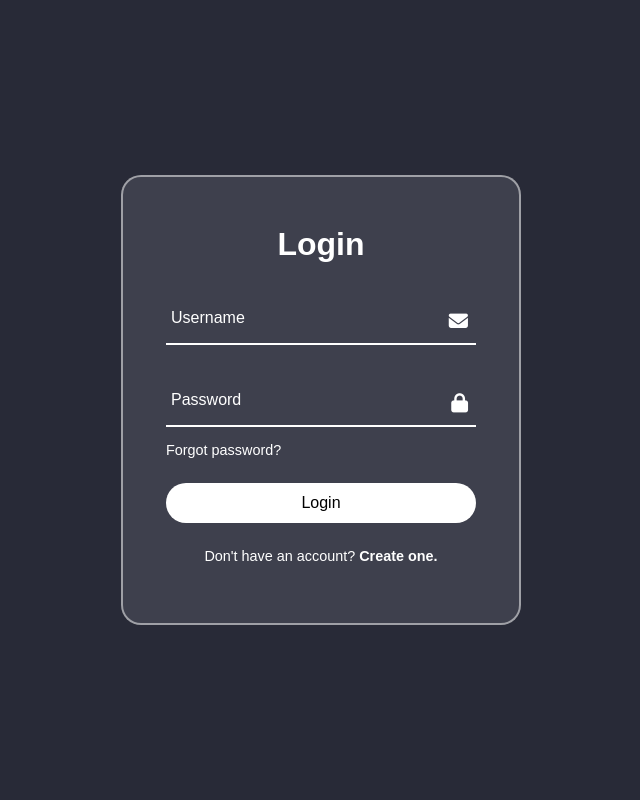
After one commit to log1011z/display, a Flask app: template templates/login.html in a window 1280 px wide. The commit adds this page. Shown: the whole page, without its empty margins (319-959 px from the left). Run offline with Flask 3, Linux system fonts and the light colour scheme; the template is opened without the code that fills it, so the values that code supplies are empty.

Commit message:
fundament

```diff
--- a/app.py
+++ b/app.py
@@ -1,6 +1,9 @@
-from flask import Flask, render_template, request, jsonify
+from Demos.win32ts_logoff_disconnected import username
+from flask import Flask, render_template, request, jsonify,session
 from flask_sqlalchemy import SQLAlchemy
 from flask_cors import CORS
+import requests
+from scipy.spatial.distance import cityblock
 from sqlalchemy import text,func
 
 app = Flask(__name__)
@@ -12,7 +15,7 @@ PASSWORD = '110110'
 DATABASE = 'display'
 app.config['SQLALCHEMY_DATABASE_URI'] = f'mysql+pymysql://{USERNAME}:{PASSWORD}@{HOSTNAME}:{PORT}/{DATABASE}?charset=utf8mb4'
 db= SQLAlchemy(app)
-
+app.secret_key = '6ragonPa5ace1n'
 
 
 
@@ -39,17 +42,40 @@ class crop(db.Model):
 class user(db.Model):
     __tablename__ = 'user'
     uid = db.Column(db.Integer, primary_key=True)
-    uname = db.Column(db.String(20), nullable=False)
-    upwd = db.Column(db.String(20), nullable=False)
-    utype = db.Column(db.String(10), nullable=False)
+    username = db.Column(db.String(20), nullable=False)
+    password = db.Column(db.String(20), nullable=False)
+    anth = db.Column(db.Integer, nullable=False)
 @app.route('/')
-def hello_world():  # put application's code here
-    return 'Hello World!'
-
+def index():  # put application's code here
+    return render_template('login.html')
+@app.errorhandler(404)
+def page_not_found(error):
+    return render_template('error-404.html'), 404
 @app.route('/login', methods=['POST'])
 def login():
-
-
+    res = request.get_json()
+    username = res.get('username')
+    password = res.get('password')
+    print(username, password)
+    with app.app_context():
+        with db.engine.connect() as conn:
+            user_info = db.session.query(user).filter(user.username == username, user.password == password).first()
+            db.session.close()
+        if user_info:
+            session['logged_in'] = True
+            session['username'] = username
+            session['uid'] = user_info.uid
+            session['role'] = user_info.anth
+            return jsonify({'status': 'success', 'message': '登录成功!',
+                            'uid': user_info.uid, 'utype': user_info.anth})
+        return jsonify({'status': 'error', 'message': '登录失败.'})
+@app.route('/logout', methods=['POST'])
+def logout():
+    session.pop('logged_in', None)
+    session.pop('username', None)
+    session.pop('uid', None)
+    session.pop('role', None)
+    return jsonify({'status': 'success', 'message': '登出成功.'})
 @app.route('/get_weather', methods=['GET'])
 def get_weather():
     with app.app_context():
@@ -80,5 +106,17 @@ def get_crop():
             'output': [i.output for i in r],
             'price': [i.price for i in r],
     })
+@app.route('/get_temp', methods=[ 'GET'])
+def get_temp():
+    url = "https://weather.cma.cn/api/now/54662"
+    ua = {
+        'User-Agent': 'Mozilla/5.0 (Windows NT 10.0; Win64; x64) AppleWebKit/537.36 (KHTML, like Gecko) Chrome/138.0.0.0 Safari/537.36 Edg/138.0.0.0',
+        'Referer': 'https://weather.cma.cn/',
+        'Accept': 'text/html,application/xhtml+xml,application/xml;q=0.9,image/webp,*/*;q=0.8'
+    }
+    response = requests.get(url=url, headers=ua)
+    response.encoding = 'utf-8'
+    data = response.json()
+    return jsonify(data)
 if __name__ == '__main__':
     app.run()
--- a/templates/index.html
+++ b/templates/index.html
@@ -5,6 +5,11 @@
     <title>Title</title>
 </head>
 <body>
+<form action="{{ url_for('login')}}" method="post">
+    <input name="username" type="text" placeholder="请输入用户名">
+    <input name="password" type="password" placeholder="请输入密码">
+    <input type="submit">提交
+</form>
 
 </body>
 </html>
--- /dev/null
+++ b/templates/login.html
@@ -0,0 +1,243 @@
+<style>
+    * {
+        font-family: "Poppins", sans-serif;
+        margin: 0;
+        padding: 0;
+        box-sizing: border-box;
+    }
+
+    body {
+        min-height: 100vh;
+        display: flex;
+        align-items: center;
+        justify-content: center;
+        background: #282a37;
+        background-size: cover;
+        background-position: center;
+    }
+
+    .wrapper {
+        position: relative;
+        width: 400px;
+        height: 450px;
+        background: #3e404d;
+        border: 2px solid rgba(255, 255, 255, 0.5);
+        border-radius: 20px;
+        display: flex;
+        align-items: center;
+        justify-content: center;
+        backdrop-filter: blur(15px);
+    }
+
+    .wrapper:hover {
+        box-shadow: 0 0 40px rgba(255, 255, 255, 0.5);
+        background: #46474e;
+    }
+
+    .wrapper h1 {
+        font-size: 2em;
+        color: #fff;
+        text-align: center;
+    }
+
+    .wrapper .input-box {
+        position: relative;
+        width: 310px;
+        margin: 30px 0;
+        border-bottom: 2px solid #fff;
+    }
+
+    .wrapper .input-box input {
+        width: 100%;
+        height: 50px;
+        background: transparent;
+        outline: none;
+        border: none;
+        font-size: 1em;
+        color: #fff;
+        padding: 0 40px 0 5px;
+    }
+
+    .wrapper .input-box label {
+        position: absolute;
+        top: 50%;
+        left: 5px;
+        transform: translateY(-50%);
+        font-size: 1em;
+        color: #fff;
+        pointer-events: none;
+        transition: 0.5s;
+    }
+
+    .wrapper .input-box input:focus ~ label,
+    .wrapper .input-box input:valid ~ label {
+        top: -5px;
+    }
+
+    .wrapper .input-box .icon {
+        position: absolute;
+        right: 8px;
+        color: #fff;
+        font-size: 1.2em;
+        line-height: 57px;
+    }
+
+    .wrapper .row {
+        margin: -15px 0 15px;
+        font-size: 0.9em;
+        color: #fff;
+        display: flex;
+        justify-content: space-between;
+    }
+
+    .wrapper .row label {
+        display: flex;
+        align-items: center;
+        gap: 5px;
+    }
+
+    .wrapper .row a {
+        color: #fff;
+        text-decoration: none;
+    }
+
+    .wrapper .options a:hover {
+        text-decoration: underline;
+    }
+
+    .wrapper .btn {
+        width: 100%;
+        height: 40px;
+        background: #fff;
+        outline: none;
+        border: none;
+        border-radius: 40px;
+        cursor: pointer;
+        font-size: 1em;
+        font-weight: 500;
+        color: #000;
+        margin-top: 10px;
+    }
+
+    .btn:hover {
+        background: #ffffea;
+    }
+
+    .wrapper .signup-link {
+        font-size: 0.9em;
+        color: #fff;
+        text-align: center;
+        margin: 25px 0 10px;
+    }
+
+    .wrapper .signup-link a {
+        color: #fff;
+        text-decoration: none;
+        font-weight: 600;
+    }
+
+    .wrapper .signup-link a:hover {
+        text-decoration: underline;
+    }
+
+    @media (max-width: 360px) {
+        .wrapper {
+            width: 100%;
+            height: 100vh;
+            border: none;
+            border-radius: 0px;
+        }
+
+        .wrapper .input-box {
+            width: 290px;
+        }
+
+        #img {
+            z-index: -90;
+        }
+    }
+
+
+</style>
+<link
+        rel="stylesheet"
+        href="https://cdnjs.cloudflare.com/ajax/libs/font-awesome/6.5.1/css/all.min.css"
+/>
+
+<!--css file-->
+<link rel="stylesheet" href="css/a.css"/>
+</head>
+<body>
+
+<div class="wrapper">
+    <form action="{{ url_for('login') }}" method="post">
+        <h1>Login</h1>
+        <div class="input-box">
+            <i class="fas fa-envelope icon"></i>
+            <input id="usernameInput" type="username" name="username" required/>
+            <label>Username</label>
+        </div>
+        <div class="input-box">
+            <i class="fas fa-lock icon"></i>
+            <input id="passwordInput" type="password" name="password" required/>
+            <label>Password</label>
+        </div>
+
+        <div class="row">
+
+
+            <a onclick="forgotman()">Forgot password?</a>
+        </div>
+
+        <button onclick="loginBrungle()" class="btn">Login</button>
+
+        <div class="signup-link">
+            <p>Don't have an account? <a href="#">Create one.</a></p>
+        </div>
+    </form>
+</div>
+</body>
+</html>
+<script>
+    function forgotman() {
+        alert('请联系管理员重置密码');
+    }
+
+    // user passwords and stuff
+
+
+    // Admin
+    const adminUser = "Admin";
+    const adminPass = "Pass"
+
+    function loginBrungle() {
+        event.preventDefault();
+        var password = document.querySelector('#passwordInput').value;
+        var username = document.querySelector('#usernameInput').value;
+
+
+        fetch('{{ url_for('login') }}', {
+            method: 'POST',
+            headers: {
+                'Content-Type': 'application/json'
+            },
+            body: JSON.stringify({'username': username, 'password': password})
+        })
+            .then(response => response.json())
+            .then(data => {
+                alert(data.message);
+                if (data.status === 'success') {
+                    window.location.href = '/get_temp'; // 后端返回跳转地址
+                } else {
+                    // 如果登录失败，清空输入框
+                    document.querySelector('#usernameInput').value = '';
+                    document.querySelector('#passwordInput').value = '';
+                }
+            })
+            .catch(() => {
+                alert('网络错误，请重试');
+            });
+        return false;
+    }
+
+</script>
```
Also changed, not shown: templates/error-404.html (added, +27 -0 lines).
